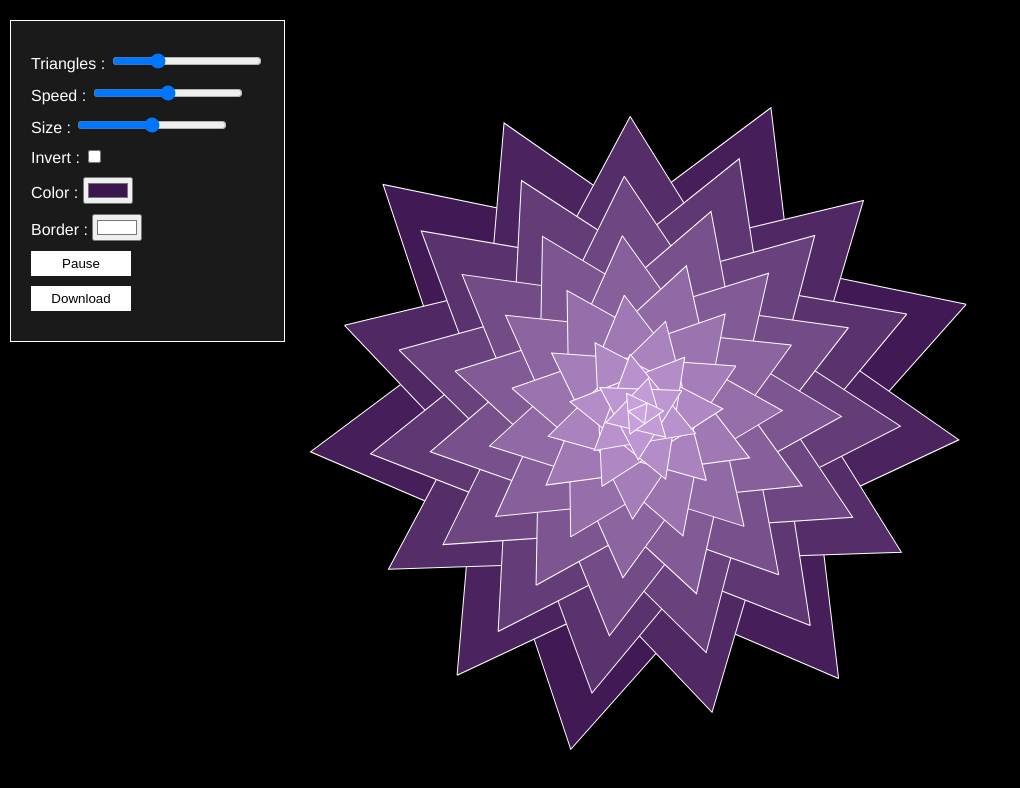
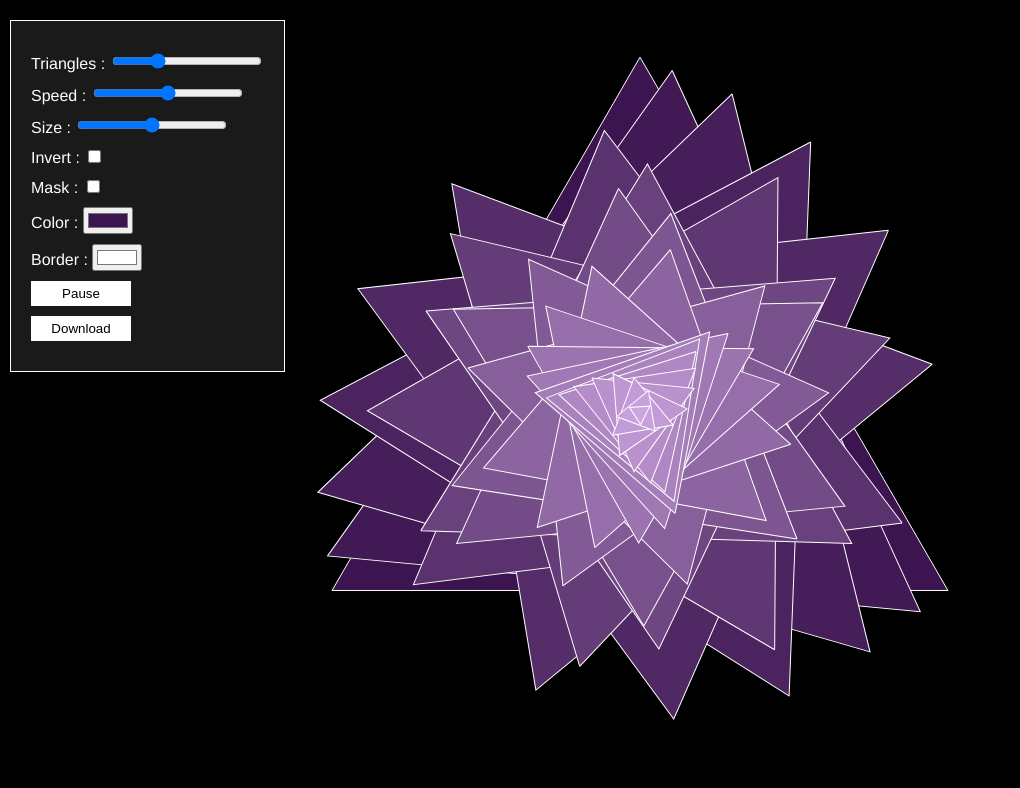
Before and after one commit to Mamboleoo/TriangleCeption, a plain HTML site: page index.html in a window 1280 px wide. Shown: the whole page, without its empty margins (0-1020 px from the left). Drawn offline with Linux system fonts and the light colour scheme.

Commit message:
Add mask option

```diff
--- a/index.html
+++ b/index.html
@@ -9,7 +9,7 @@
 	</head>
 
 	<body>
-	  <canvas id="canvas"></canvas>
+		<canvas id="canvas"></canvas>
 		<div class="form">
 			<label>
 				Triangles : <input id="triangles" type="range" min="2" max="100" value="30">
@@ -22,6 +22,9 @@
 			</label>
 			<label>
 				Invert : <input id="invert" type="checkbox" value="true">
+			</label>
+			<label>
+				Mask : <input id="mask" type="checkbox" value="true">
 			</label>
 			<label>
 				Color : <input id="color" type="color" value="#3c1450">
--- a/js/script.js
+++ b/js/script.js
@@ -22,7 +22,8 @@ var canvas 	  = document.getElementById('canvas'),
 	speed     = 40,
 	g         = [x, y+(height*2/3)],
 	invert	  = -1,
-	border 	  = "#ffffff";
+	border 	  = "#ffffff",
+	mask 	  = false;
 
 canvas.width  = ww;
 canvas.height = wh;
@@ -30,7 +31,7 @@ ctx.lineWidth   = 1;
 
 //Set the shading colors
 function setColor(){
-	for (var i=1;i<=triangles;i++){
+	for (var i=0;i<=triangles;i++){
 		colors[i] = "rgba("+(colorD[0]+(i*(triangles/6)))+","+(colorD[1]+(i*(triangles/6)))+","+(colorD[2]+(i*(triangles/6)))+",1)";
 	}
 }
@@ -40,15 +41,25 @@ var j = 0, k = 0;
 function draw(){
 
 	ctx.clearRect(0,0,ww,wh);
-	for (var i=1;i<=triangles;i++){
+	ctx.save();
+
+	for (var i=0;i<=triangles;i++){
 		var nHeight = height-(height/triangles)*i;
 
 		ctx.fillStyle = colors[i];
 		ctx.strokeStyle = border;
 
-		ctx.save();
+		if(mask){
+			ctx.beginPath();
+		    ctx.moveTo(g[0],g[1]-nHeight*2/3);
+			ctx.lineTo(g[0]+nHeight/Math.sqrt(3), g[1]+nHeight*1/3);
+			ctx.lineTo(g[0]-nHeight/Math.sqrt(3), g[1]+nHeight*1/3);
+			ctx.lineTo(g[0],g[1]-nHeight*2/3);
+		    ctx.clip();
+		}
+
 		ctx.translate( g[0],g[1] );
-		ctx.rotate(invert*i*j/(-speed*6));
+		ctx.rotate(invert*i*j/(-speed*80));
 		ctx.translate( -g[0],-g[1] );
 
 		ctx.beginPath();
@@ -61,8 +72,8 @@ function draw(){
 		ctx.closePath();
 
 
-		ctx.restore();
 	};
+	ctx.restore();
 
 	j++;
 }
@@ -84,6 +95,10 @@ document.getElementById("invert").addEventListener("change", function(){
 	invert = document.getElementById("invert").checked;
 	if(invert)invert=1;
 	else invert = -1;
+});
+document.getElementById("mask").addEventListener("change", function(){
+	mask = document.getElementById("mask").checked;
+	console.log(mask);
 });
 document.getElementById("size").addEventListener("change", function(){
 	size	= this.value;
```
